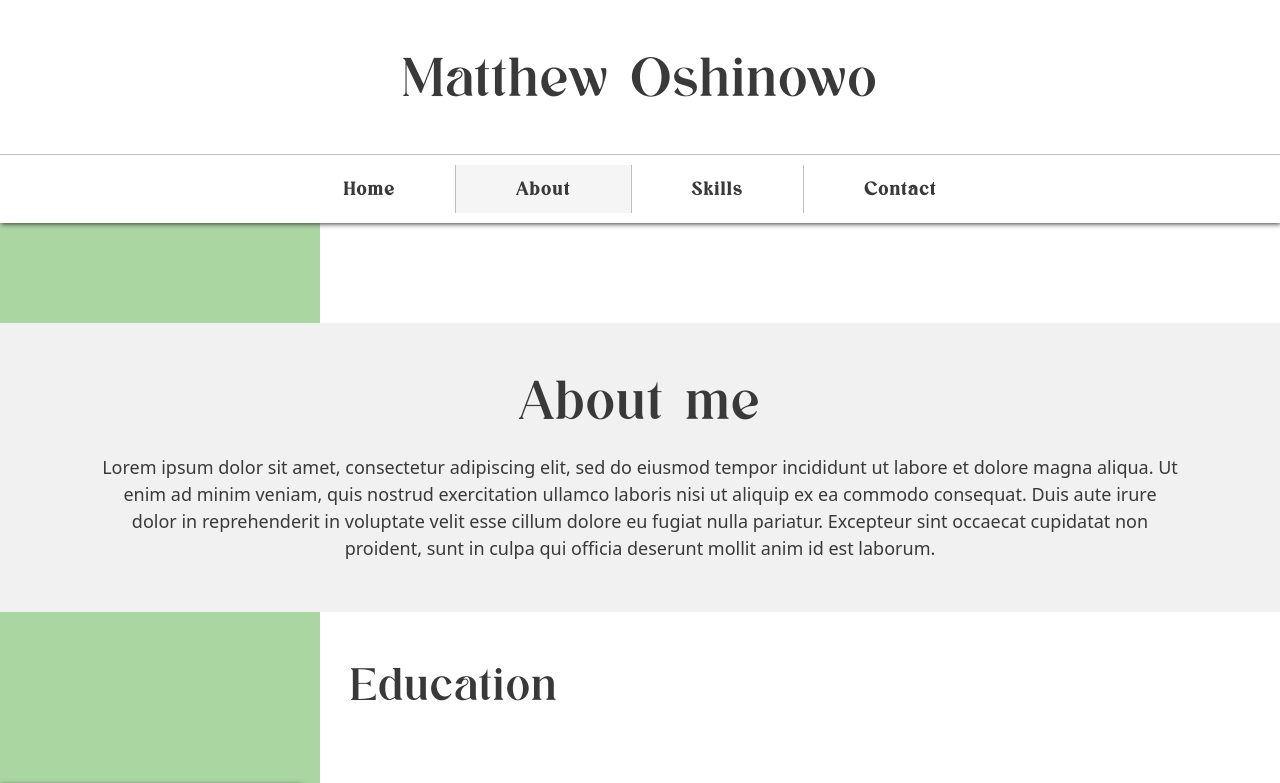
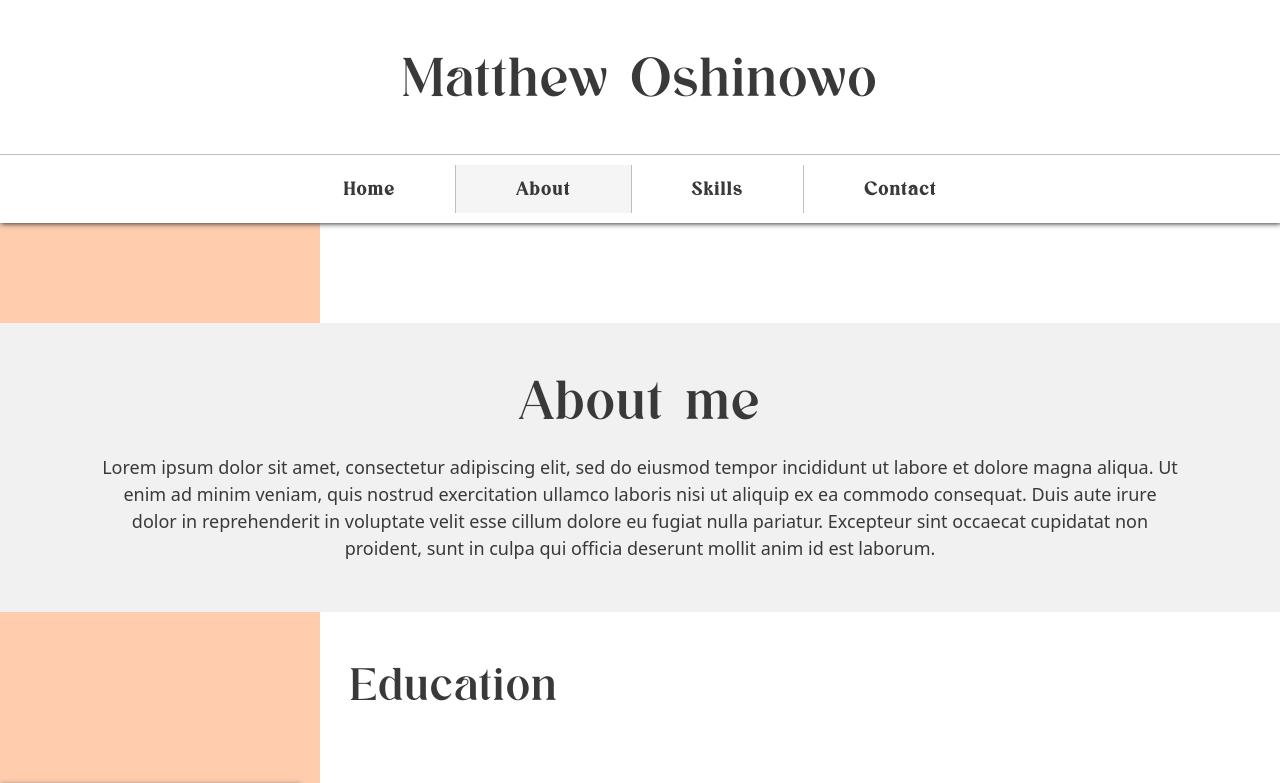
Before and after one commit to kimoshinowo/matt-website, a Nuxt app: page /about in a window 1280 px wide. Shown: the top 783 px of the page. Built offline with nearby package versions, Linux system fonts and the light colour scheme.

Commit message:
Update colour block colour

```diff
--- a/assets/colour-block.scss
+++ b/assets/colour-block.scss
@@ -1,5 +1,5 @@
 .colour-block {
-    background-color: #aad6a2;
+    background-color: #ffcdae;
     height: 100vh;
     position: fixed;
     top: 0;
```
